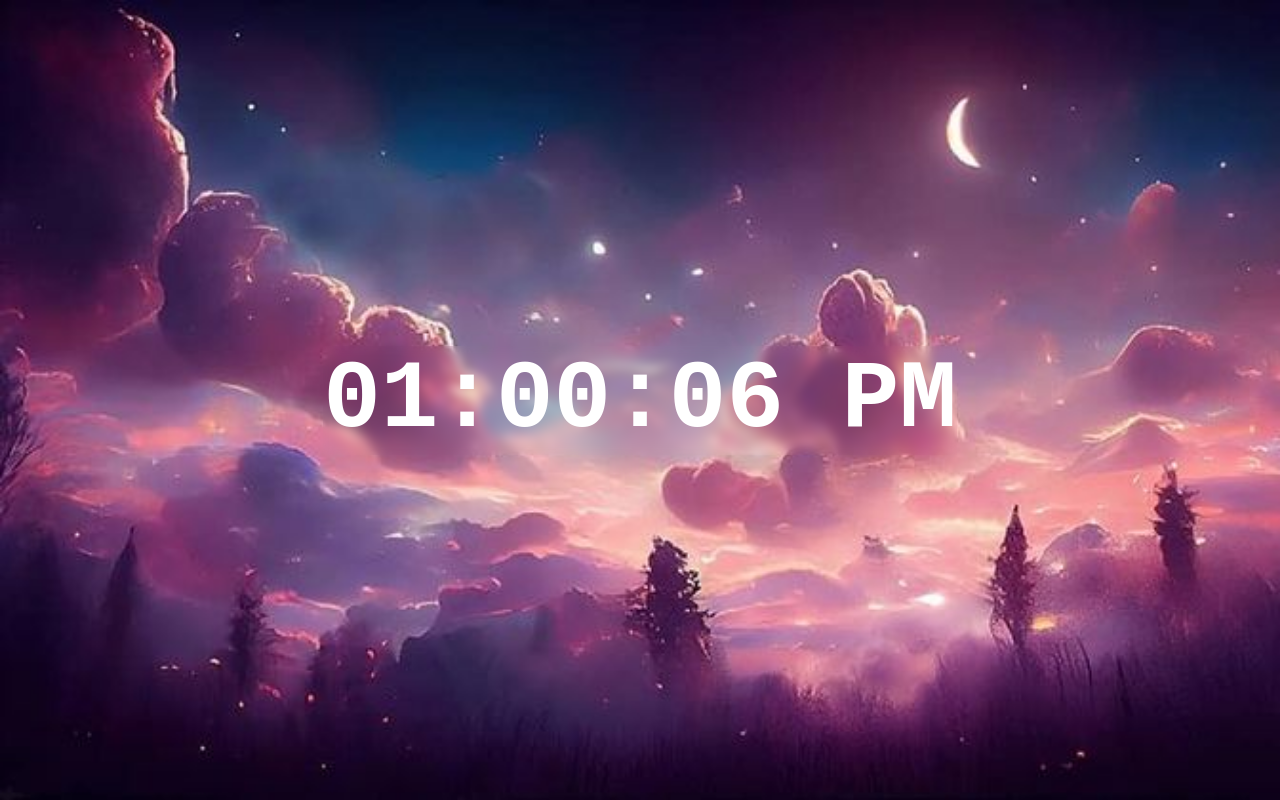
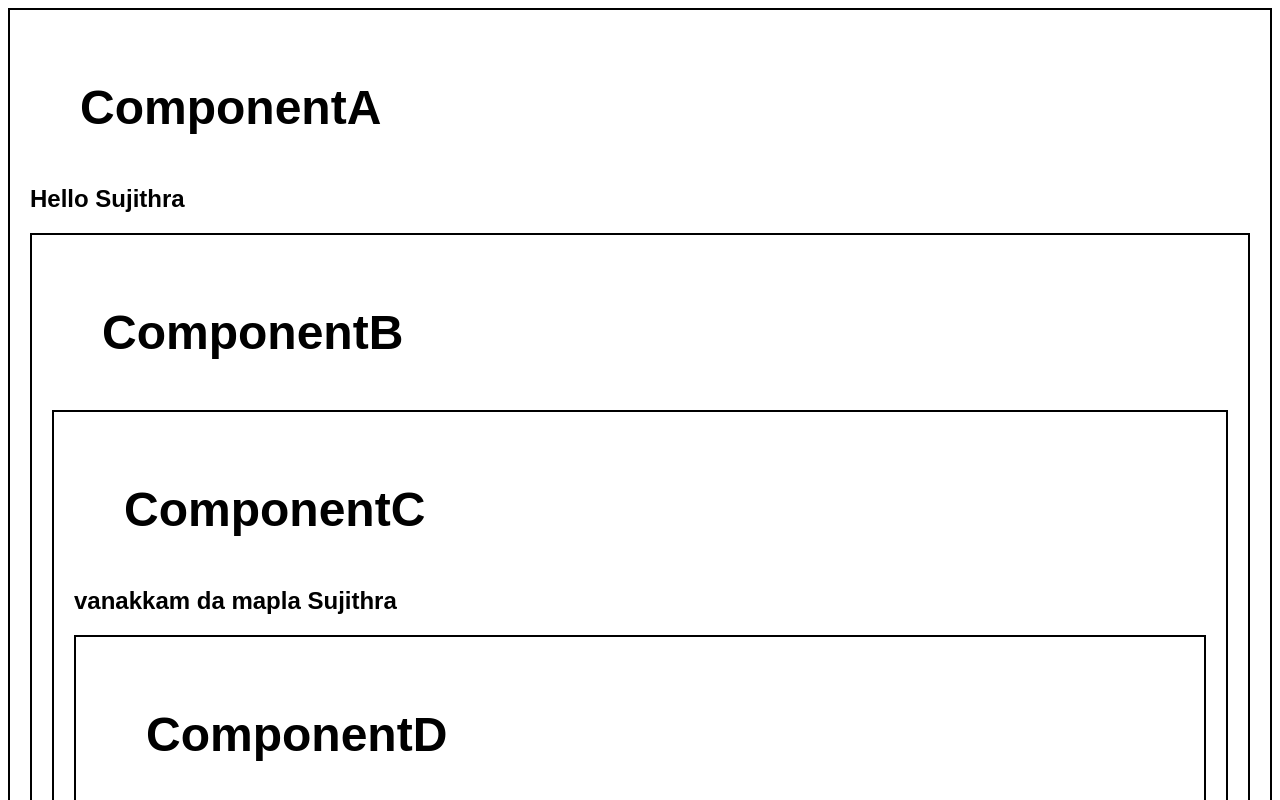
Before and after one commit to Sujithra-dhayalan/React-Notes, a React (Create React App) app: page / in a window 1280 px wide. Shown: the top 800 px of the page. Built offline with nearby package versions, Linux system fonts and the light colour scheme.

Commit message:
useContext()

```diff
--- a/src/App.css
+++ b/src/App.css
@@ -99,7 +99,7 @@ input {
 }
 
 /* Digital Clock styling */
-
+/*
 body {
   background-image: url(assets/galaxy.jpeg);
   background-repeat: no-repeat;
@@ -110,7 +110,7 @@ body {
   justify-content: center;
   min-height: 100vh;
   align-items: center;
-}
+} */
 
 .clock-container {
   backdrop-filter: blur(5px);
@@ -123,3 +123,10 @@ body {
   font-family: monospace;
   text-align: center;
 }
+
+/* useContext styling */
+
+.box {
+  border: 2px solid black;
+  padding: 20px;
+}
--- a/src/App.js
+++ b/src/App.js
@@ -1,13 +1,20 @@
 
 import './App.css';
-import Clock from './components/Clock';
+import ComponentA from './components/ComponentA';
+import ComponentB from './components/ComponentB';
+import ComponentC from './components/ComponentC';
+import ComponentD from './components/ComponentD';
 
 
 
 function App() {
   return (
     <>
-      <Clock />
+      <ComponentA />
+      {/* <ComponentB />
+      <ComponentC />
+      <ComponentD /> */}
+
     </>
   )
 }
--- /dev/null
+++ b/src/components/ComponentA.jsx
@@ -0,0 +1,23 @@
+import { useState, createContext } from 'react'
+import ComponentB from "./ComponentB"
+
+export const UserContext = createContext()
+
+function ComponentA() {
+
+    const [user, setUser] = useState("Sujithra")
+
+    return (
+        <div className="box">
+            <h1>ComponentA</h1>
+            <h2>{`Hello ${user}`}</h2>
+
+            <UserContext.Provider value={user}>
+                <ComponentB />
+            </UserContext.Provider>
+        </div>
+    )
+
+}
+
+export default ComponentA
--- /dev/null
+++ b/src/components/ComponentB.jsx
@@ -0,0 +1,14 @@
+import ComponentC from "./ComponentC"
+
+function ComponentB() {
+
+    return (
+        <div className="box">
+            <h1>ComponentB</h1>
+            <ComponentC />
+        </div>
+    )
+
+}
+
+export default ComponentB
--- /dev/null
+++ b/src/components/ComponentC.jsx
@@ -0,0 +1,19 @@
+import { useContext } from "react"
+import { UserContext } from "./ComponentA"
+import ComponentD from "./ComponentD"
+
+function ComponentC() {
+
+    const user = useContext(UserContext)
+
+    return (
+        <div className="box">
+            <h1>ComponentC</h1>
+            <h2>{`vanakkam da mapla ${user}`}</h2>
+            <ComponentD />
+        </div>
+    )
+
+}
+
+export default ComponentC
--- /dev/null
+++ b/src/components/ComponentD.jsx
@@ -0,0 +1,16 @@
+import { useContext } from "react"
+import { UserContext } from "./ComponentA"
+function ComponentD() {
+
+    const user = useContext(UserContext)
+
+    return (
+        <div className="box">
+            <h1>ComponentD</h1>
+            <h2>{`Bye ${user}`}</h2>
+        </div>
+    )
+
+}
+
+export default ComponentD
```
